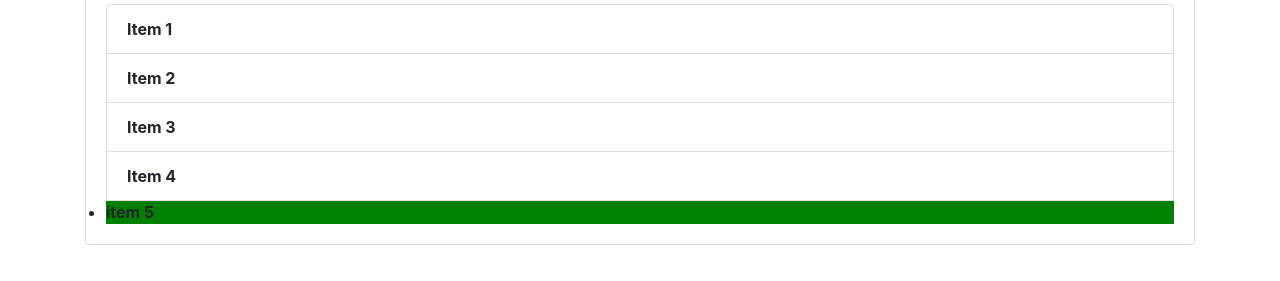
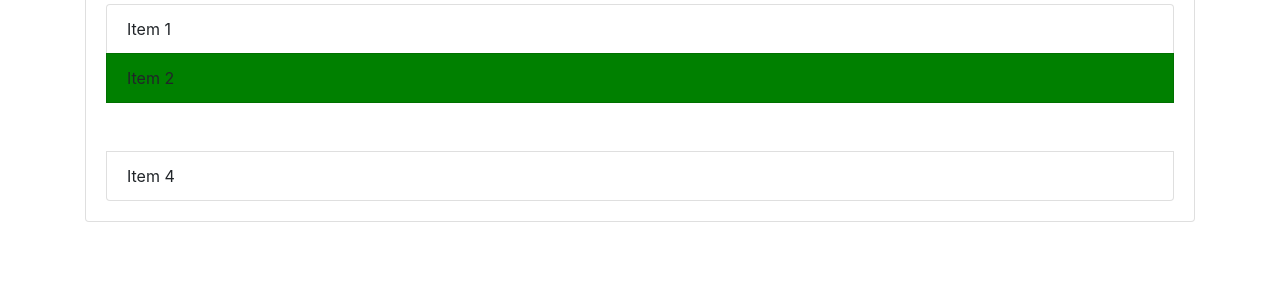
Before and after one commit to Koushik176/FirstGit, a plain HTML site: page index.html in a window 1280 px wide. Shown: the part 273-554 px from the top of the page. Drawn offline with nearby package versions, Linux system fonts and the light colour scheme.

Commit message:
QuerySelector

```diff
--- a/app.js
+++ b/app.js
@@ -1,12 +1,7 @@
-// EXAMINE THE DOCUMENT OBJECT //
-// console.log(document.domain);
-// console.log(document.URL);
-// console.log(document.title);
+var secondItem = document.querySelector
+('.list-group-item:nth-child(2)');
+secondItem.style.background = 'green';
 
-const items = document.getElementsByTagName('li');
-items[4].style.background = 'green';
-
-for(var i = 0; i < items.length; i++)
-{
-    items[i].style.fontWeight = 'bold';
-}
+var thirdItem = document.querySelector
+('.list-group-item:nth-child(3)');
+thirdItem.style.visibility = 'hidden';
--- a/index.html
+++ b/index.html
@@ -26,7 +26,6 @@
       <li class="list-group-item">Item 2</li>
       <li class="list-group-item">Item 3</li>
       <li class="list-group-item">Item 4</li>
-      <li>item 5</li>
     </ul>
    </div>
   </div>
```
